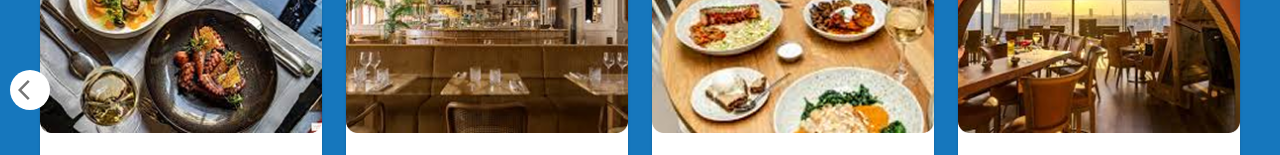
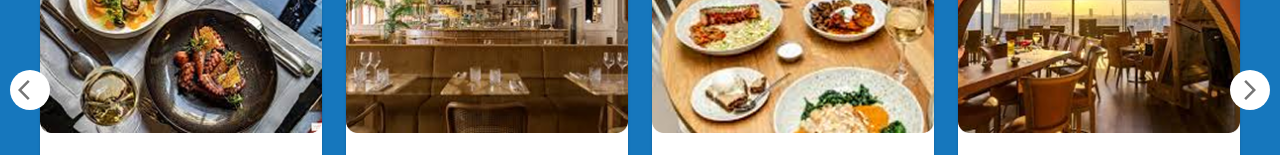
Before and after one commit to Shohan11369/React-assignment-03, a React (Vite) app: page / in a window 1280 px wide. Shown: the part 361-516 px from the top of the page. Built offline with nearby package versions, Linux system fonts and the light colour scheme.

Commit message:
Added right arrow

```diff
--- a/src/components/HotelSection.jsx
+++ b/src/components/HotelSection.jsx
@@ -91,6 +91,21 @@ function HotelSection() {
             <HotelCard key={i} {...hotel} />
           ))}
         </div>
+
+        {/* Right Arrow */}
+        <IconButton
+          onClick={handleNext}
+          sx={{
+            position: "absolute",
+            top: "50%",
+            right: "10px",
+            transform: "translateY(-50%)",
+            backgroundColor: "white",
+            "&:hover": { backgroundColor: "#e0e0e0" },
+          }}
+        >
+          <ArrowForwardIos />
+        </IconButton>
       </div>
     </section>
   );
```
